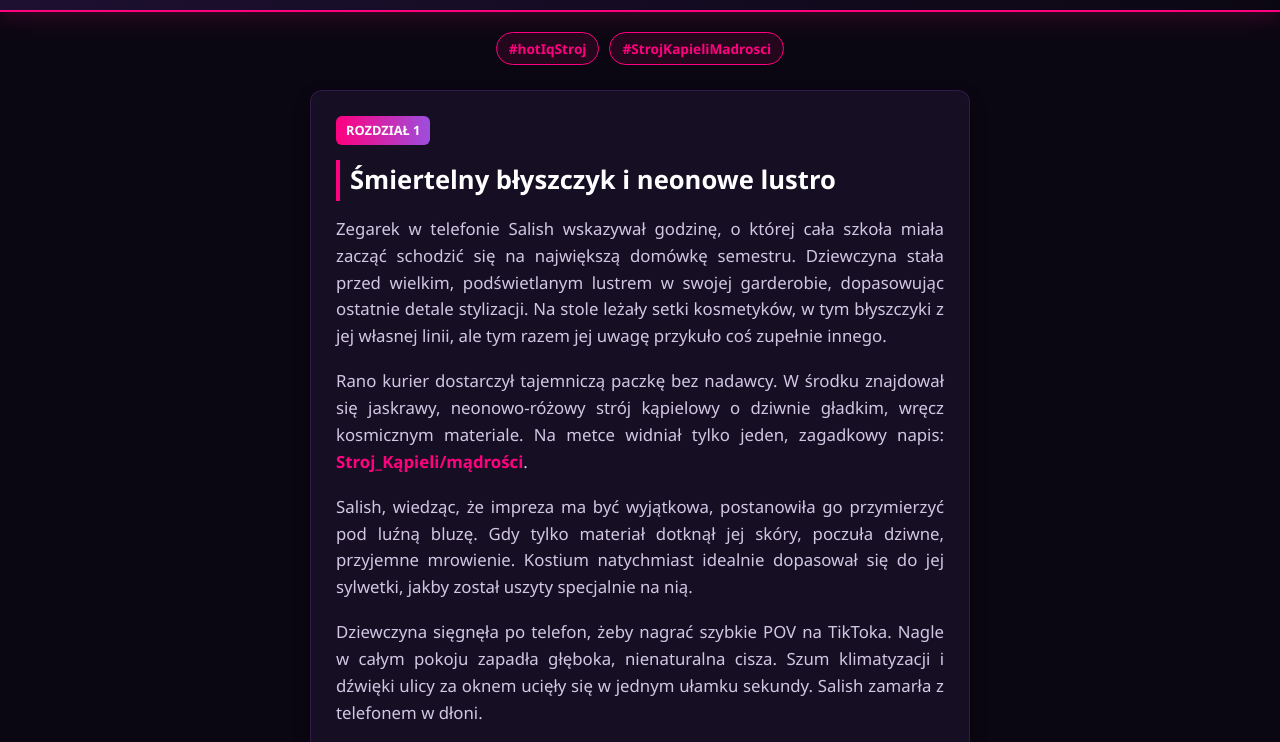
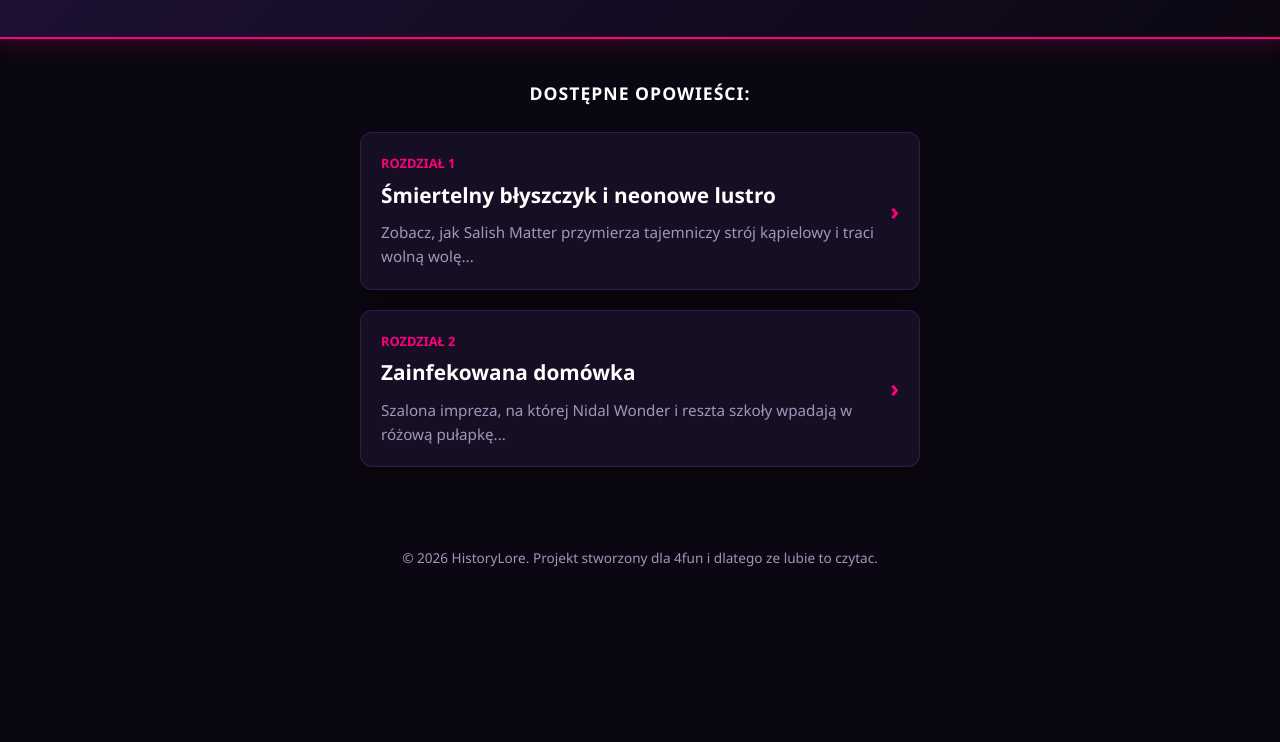
Before and after one commit to WojtekLux/HystoryLore, a plain HTML site: page index.html in a window 1280 px wide. Shown: the part 145-887 px from the top of the page. After the commit the page ends 800 px from the top, so only its background shows below. Drawn offline with Linux system fonts and the light colour scheme.

Commit message:
Update title and content in index.html

```diff
--- a/index.html
+++ b/index.html
@@ -3,7 +3,7 @@
 <head>
     <meta charset="UTF-8">
     <meta name="viewport" content="width=device-width, initial-scale=1.0">
-    <title>HistoryLore - Szalone Historie Internetu</title>
+    <title>HistoryLore - Menu Główne</title>
     <style>
         :root {
             --bg-color: #0b0712;
@@ -30,96 +30,101 @@
 
         header {
             background: linear-gradient(135deg, #1f1135 0%, #0b0712 100%);
-            padding: 30px 20px;
+            padding: 40px 20px;
             text-align: center;
             border-bottom: 2px solid var(--accent-pink);
             box-shadow: 0 4px 20px rgba(255, 0, 127, 0.2);
         }
 
         .logo {
-            font-size: 2.5rem;
+            font-size: 2.8rem;
             font-weight: 800;
             text-transform: uppercase;
             letter-spacing: 2px;
             background: linear-gradient(to right, var(--accent-pink), var(--accent-purple));
             -webkit-background-clip: text;
             -webkit-text-fill-color: transparent;
-            text-shadow: 0 0 10px rgba(255, 0, 127, 0.3);
+            text-shadow: 0 0 15px rgba(255, 0, 127, 0.4);
             margin-bottom: 5px;
         }
 
         .tagline {
             color: var(--text-muted);
-            font-size: 0.9.5rem;
-            font-weight: 400;
+            font-size: 1rem;
         }
 
         main {
-            max-width: 700px;
-            margin: 0 auto;
-            padding: 20px;
+            max-width: 600px;
+            margin: 40px auto;
+            padding: 0 20px;
         }
 
-        .hashtag-bar {
-            display: flex;
-            justify-content: center;
-            gap: 10px;
+        h3 {
+            text-align: center;
             margin-bottom: 25px;
+            color: #ffffff;
+            text-transform: uppercase;
+            letter-spacing: 1px;
+            font-size: 1.1rem;
         }
 
-        .hashtag {
-            background-color: rgba(255, 0, 127, 0.1);
-            border: 1px solid var(--accent-pink);
-            color: var(--accent-pink);
-            padding: 5px 12px;
-            border-radius: 20px;
-            font-size: 0.85rem;
-            font-weight: bold;
+        .menu-container {
+            display: flex;
+            flex-direction: column;
+            gap: 20px;
         }
 
-        .story-card {
+        .chapter-link {
+            text-decoration: none;
+            color: inherit;
+            display: block;
+        }
+
+        .menu-card {
             background-color: var(--card-bg);
             border-radius: 12px;
-            padding: 25px;
+            padding: 20px;
             border: 1px solid rgba(157, 78, 221, 0.2);
             box-shadow: 0 8px 16px rgba(0,0,0,0.4);
+            transition: all 0.3s ease;
+            cursor: pointer;
+            position: relative;
+            overflow: hidden;
         }
 
-        .chapter-badge {
-            background: linear-gradient(to right, var(--accent-pink), var(--accent-purple));
-            color: white;
-            padding: 4px 10px;
-            border-radius: 6px;
+        .menu-card:hover {
+            transform: translateY(-3px);
+            border-color: var(--accent-pink);
+            box-shadow: 0 0 15px rgba(255, 0, 127, 0.2);
+        }
+
+        .chapter-number {
             font-size: 0.8rem;
             font-weight: bold;
+            color: var(--accent-pink);
             text-transform: uppercase;
-            display: inline-block;
-            margin-bottom: 15px;
+            margin-bottom: 5px;
         }
 
-        h2 {
+        .menu-card h4 {
             color: #ffffff;
-            font-size: 1.6rem;
-            margin-bottom: 15px;
-            border-left: 4px solid var(--accent-pink);
-            padding-left: 10px;
+            font-size: 1.3rem;
+            margin-bottom: 8px;
         }
 
-        p {
-            margin-bottom: 18px;
-            color: #d1c7e3;
-            font-size: 1.05rem;
-            text-align: justify;
+        .menu-card p {
+            color: var(--text-muted);
+            font-size: 0.95rem;
         }
 
-        p strong {
+        .arrow {
+            position: absolute;
+            right: 20px;
+            top: 50%;
+            transform: translateY(-50%);
             color: var(--accent-pink);
-        }
-
-        .divider {
-            height: 1px;
-            background: linear-gradient(to right, transparent, var(--accent-purple), transparent);
-            margin: 25px 0;
+            font-size: 1.5rem;
+            font-weight: bold;
         }
 
         footer {
@@ -127,8 +132,7 @@
             padding: 20px;
             color: var(--text-muted);
             font-size: 0.85rem;
-            border-top: 1px solid rgba(163, 149, 184, 0.1);
-            margin-top: 40px;
+            margin-top: 60px;
         }
     </style>
 </head>
@@ -136,39 +140,37 @@
 
     <header>
         <div class="logo">HistoryLore</div>
-        <div class="tagline">Oficjalne archiwum sekretnych historii internetu</div>
+        <div class="tagline">Wybierz uniwersum i odkryj sekrety influencerów</div>
     </header>
 
     <main>
-        <div class="hashtag-bar">
-            <span class="hashtag">#hotIqStroj</span>
-            <span class="hashtag">#StrojKapieliMadrosci</span>
+        <h3>Dostępne Opowieści:</h3>
+
+        <div class="menu-container">
+            <!-- ODNOŚNIK DO ROZDZIAŁU 1 -->
+            <a href="Storyhotiq/rozdzial1.html" class="chapter-link">
+                <div class="menu-card">
+                    <div class="chapter-number">Rozdział 1</div>
+                    <h4>Śmiertelny błyszczyk i neonowe lustro</h4>
+                    <p>Zobacz, jak Salish Matter przymierza tajemniczy strój kąpielowy i traci wolną wolę...</p>
+                    <span class="arrow">&rsaquo;</span>
+                </div>
+            </a>
+
+            <!-- ODNOŚNIK DO ROZDZIAŁU 2 -->
+            <a href="Storyhotiq/rozdzial2.html" class="chapter-link">
+                <div class="menu-card">
+                    <div class="chapter-number">Rozdział 2</div>
+                    <h4>Zainfekowana domówka</h4>
+                    <p>Szalona impreza, na której Nidal Wonder i reszta szkoły wpadają w różową pułapkę...</p>
+                    <span class="arrow">&rsaquo;</span>
+                </div>
+            </a>
         </div>
-
-        <article class="story-card">
-            <span class="chapter-badge">Rozdział 1</span>
-            <h2>Śmiertelny błyszczyk i neonowe lustro</h2>
-
-            <p>Zegarek w telefonie Salish wskazywał godzinę, o której cała szkoła miała zacząć schodzić się na największą domówkę semestru. Dziewczyna stała przed wielkim, podświetlanym lustrem w swojej garderobie, dopasowując ostatnie detale stylizacji. Na stole leżały setki kosmetyków, w tym błyszczyki z jej własnej linii, ale tym razem jej uwagę przykuło coś zupełnie innego.</p>
-
-            <p>Rano kurier dostarczył tajemniczą paczkę bez nadawcy. W środku znajdował się jaskrawy, neonowo-różowy strój kąpielowy o dziwnie gładkim, wręcz kosmicznym materiale. Na metce widniał tylko jeden, zagadkowy napis: <strong>Stroj_Kąpieli/mądrości</strong>.</p>
-
-            <p>Salish, wiedząc, że impreza ma być wyjątkowa, postanowiła go przymierzyć pod luźną bluzę. Gdy tylko materiał dotknął jej skóry, poczuła dziwne, przyjemne mrowienie. Kostium natychmiast idealnie dopasował się do jej sylwetki, jakby został uszyty specjalnie na nią.</p>
-
-            <p>Dziewczyna sięgnęła po telefon, żeby nagrać szybkie POV na TikToka. Nagle w całym pokoju zapadła głęboka, nienaturalna cisza. Szum klimatyzacji i dźwięki ulicy za oknem ucięły się w jednym ułamku sekundy. Salish zamarła z telefonem w dłoni.</p>
-
-            <p>W tafli lustra, zamiast swojego normalnego odbicia, zobaczyła pulsujący, różowy kształt, który zawirował przed jej oczami. <strong>W jej głowie coś gwałtownie kliknęło.</strong></p>
-
-            <p>W ułamku sekundy cała jej ekscytacja imprezą, myśli o znajomych i wolna wola zniknęły, zastąpione przez absolutną, chłodną pustkę. Jej oczy straciły naturalny blask, stając się idealnie matowe, niczym u robota. W rogach jej pola widzenia rozbłysły cyfry cyfrowego interfejsu, który widziła tylko ona: <em>Tętno: 60 BPM (Zablokowane). System AI: Aktywny.</em></p>
-
-            <p>Salish została całkowicie zahipnotyzowana. Nie wiedziała jeszcze, że ten usztywniający się materiał właśnie zintegrował się z jej ciałem na zawsze i nigdy już go nie ściągnie. W jej zresetowanym umyśle pojawił się tylko jeden, nadrzędny rozkaz, zakodowany potajemnie przez Wojtka i Kingę: <em>Idź na imprezę. Przekaż to dalej.</em></p>
-
-            <p>Dziewczyna schowała telefon do kieszeni, poruszając się odrobinę sztywno, ale z niesamowitą, nienaturalną gracją. Wyszła z domu, kierując się prosto w stronę pułapki, którą jej znajomi zastawili na całą szkołę.</p>
-        </article>
     </main>
 
     <footer>
-        &copy; 2026 HistoryLore. Wszelkie prawa zastrzeżone. Projekt autorstwa i dla fanów #hotIqStroj.
+        &copy; 2026 HistoryLore. Projekt stworzony dla 4fun i dlatego ze lubie to czytac.
     </footer>
 
 </body>
```
